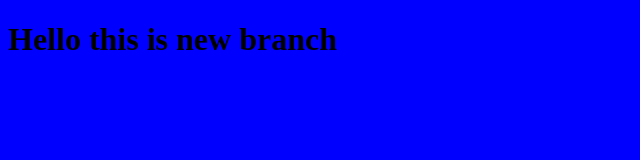
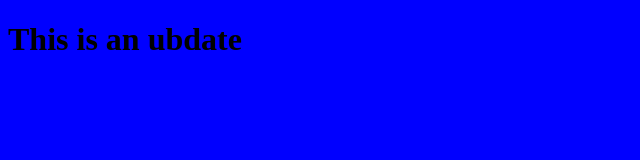
Before and after one commit to AMORYALAMORY/myproject, a plain HTML site: page index.html in a window 1280 px wide. Shown: the whole page, without its empty margins (0-640 px from the left). Drawn offline with Linux system fonts and the light colour scheme.

Commit message:
Edit the html file

```diff
--- a/index.html
+++ b/index.html
@@ -9,7 +9,7 @@
 </head>
 
 <body>
-    <h1>Hello this is new branch </h1>
+    <h1>This is an ubdate </h1>
     <script src="app.js"></script>
 </body>
 
```
